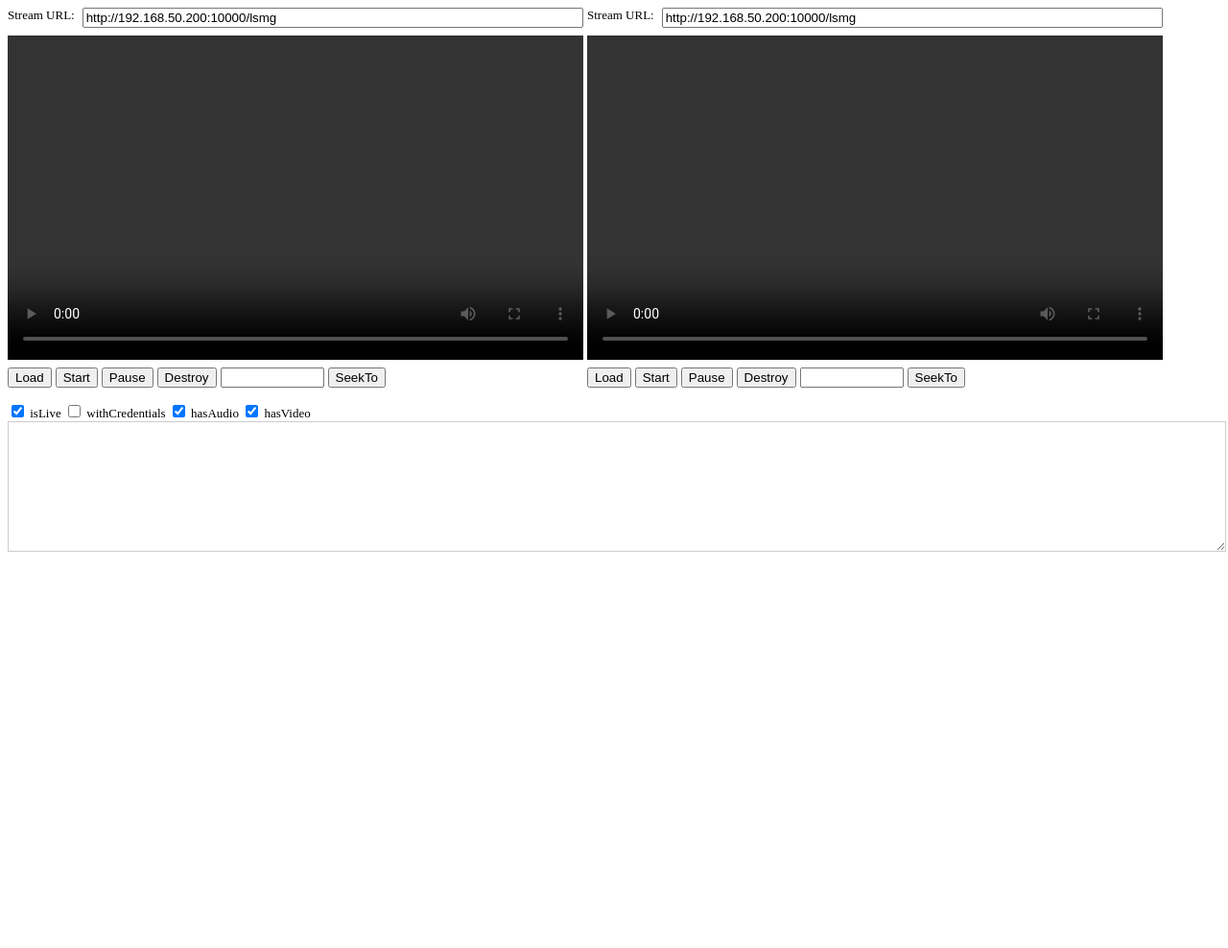
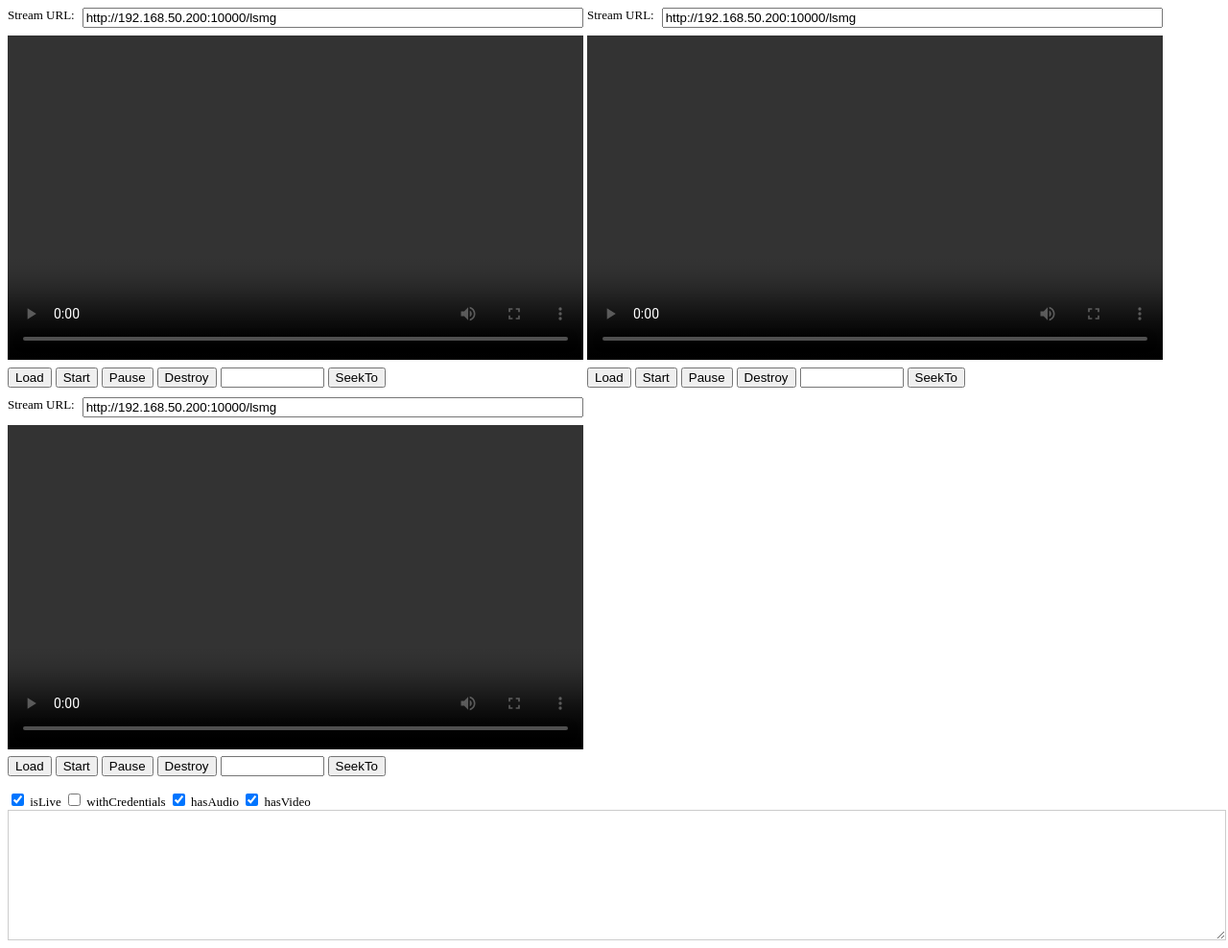
Before and after one commit to lishuo3331/LiveBroadcastServer, a plain HTML site: page flv/index.html in a window 1280 px wide. Shown: the whole page at 96% size. Before the commit the page ends 800 px from the top, so only its background shows below. Drawn offline with Linux system fonts and the light colour scheme.

Commit message:
edit html

```diff
--- a/flv/index.html
+++ b/flv/index.html
@@ -14,7 +14,7 @@
             <div id="streamURL">
                 <div class="url-input">
                     <label for="sURL">Stream URL:</label>
-                    <input id="sURL" type="text" value="http://192.168.50.200:10000/lsmg" />
+                    <input id="sURL" name="sURL" type="text" value="http://192.168.50.200:10000/lsmg" />
                 </div>
             </div>
             <div id="mediaSourceURL" class="hidden">
@@ -47,7 +47,7 @@
             <div id="streamURL">
                 <div class="url-input">
                     <label for="sURL">Stream URL:</label>
-                    <input id="sURL" type="text" value="http://192.168.50.200:10000/lsmg" />
+                    <input id="sURL" name="sURL" type="text" value="http://192.168.50.200:10000/lsmg" />
                 </div>
             </div>
             <div id="mediaSourceURL" class="hidden">
@@ -74,6 +74,40 @@
             <button onclick="flv_seekto(1)">SeekTo</button>
         </div>
     </div>
+
+    <div class="mainContainer">
+        <div>
+            <div id="streamURL">
+                <div class="url-input">
+                    <label for="sURL">Stream URL:</label>
+                    <input id="sURL" name="sURL" type="text" value="http://192.168.50.200:10000/lsmg" />
+                </div>
+            </div>
+            <div id="mediaSourceURL" class="hidden">
+                <div class="url-input">
+                    <label for="msURL">MediaDataSource JsonURL:</label>
+                    <input id="msURL" type="text" value="http://127.0.0.1/flv/7182741.json" />
+                    <button onclick="switch_url()">Switch to URL</button>
+                </div>
+            </div>
+        </div>
+        <div class="video-container">
+            <div>
+                <video name="videoElement" class="centeredVideo" controls autoplay>
+                    Your browser is too old which doesn't support HTML5 video.
+                </video>
+            </div>
+        </div>
+        <div class="controls">
+            <button onclick="flv_load(2)">Load</button>
+            <button onclick="flv_start(2)">Start</button>
+            <button onclick="flv_pause(2)">Pause</button>
+            <button onclick="flv_destroy(2)">Destroy</button>
+            <input style="width:100px" type="text" name="seekpoint"/>
+            <button onclick="flv_seekto(2)">SeekTo</button>
+        </div>
+    </div>
+
     <div class="options">
         <input type="checkbox" id="isLive" onchange="saveSettings()" checked />
         <label for="isLive">isLive</label>
@@ -115,7 +149,7 @@
                     var checkbox = document.getElementById(field);
                     mediaDataSource[field] = checkbox.checked;
                 }
-                mediaDataSource['url'] = document.getElementById('sURL').value;
+                mediaDataSource['url'] = document.getElementsByName('sURL')[index].value;
                 console.log('MediaDataSource', mediaDataSource);
                 flv_load_mds(mediaDataSource, index);
             }
```
